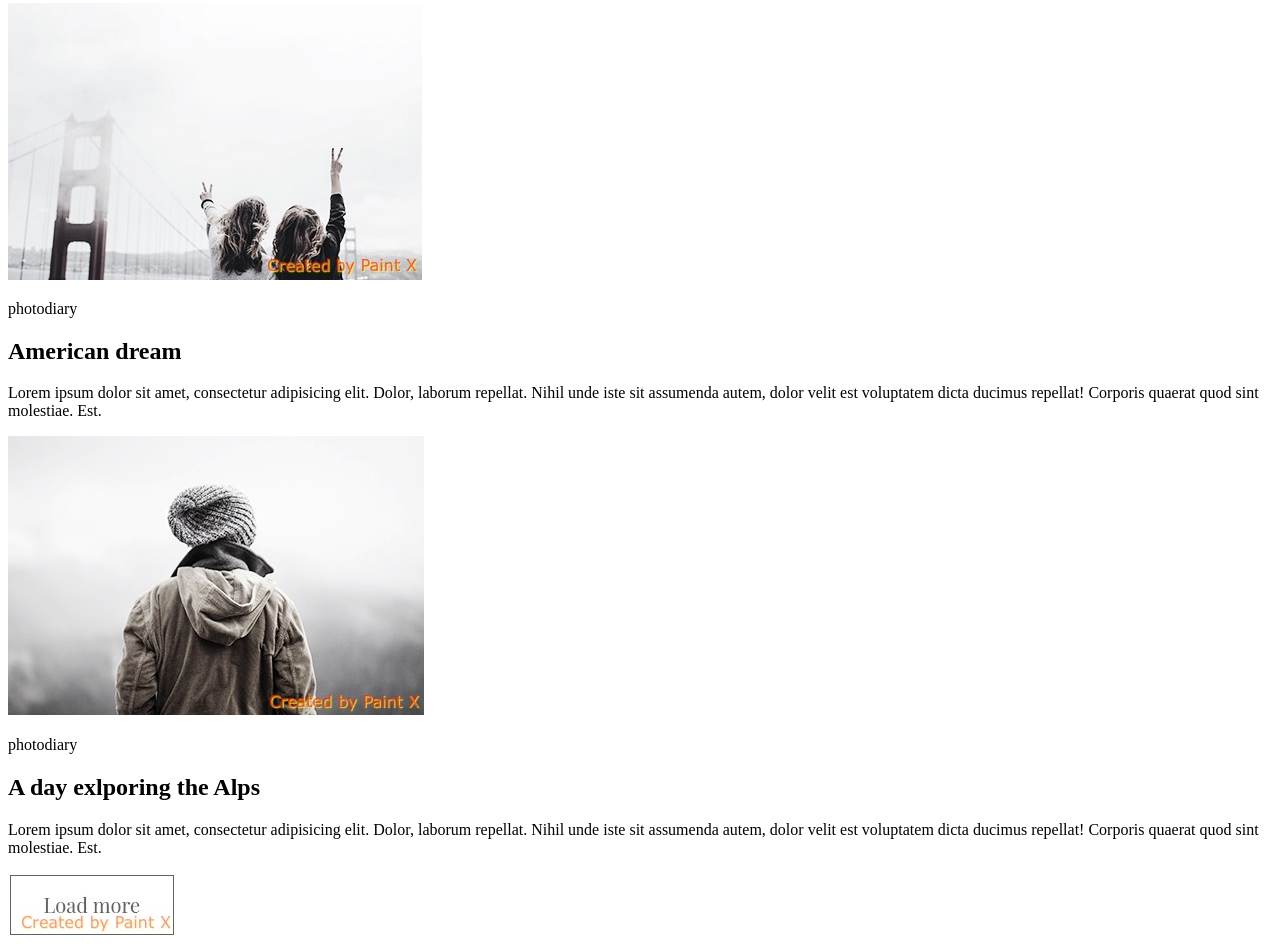
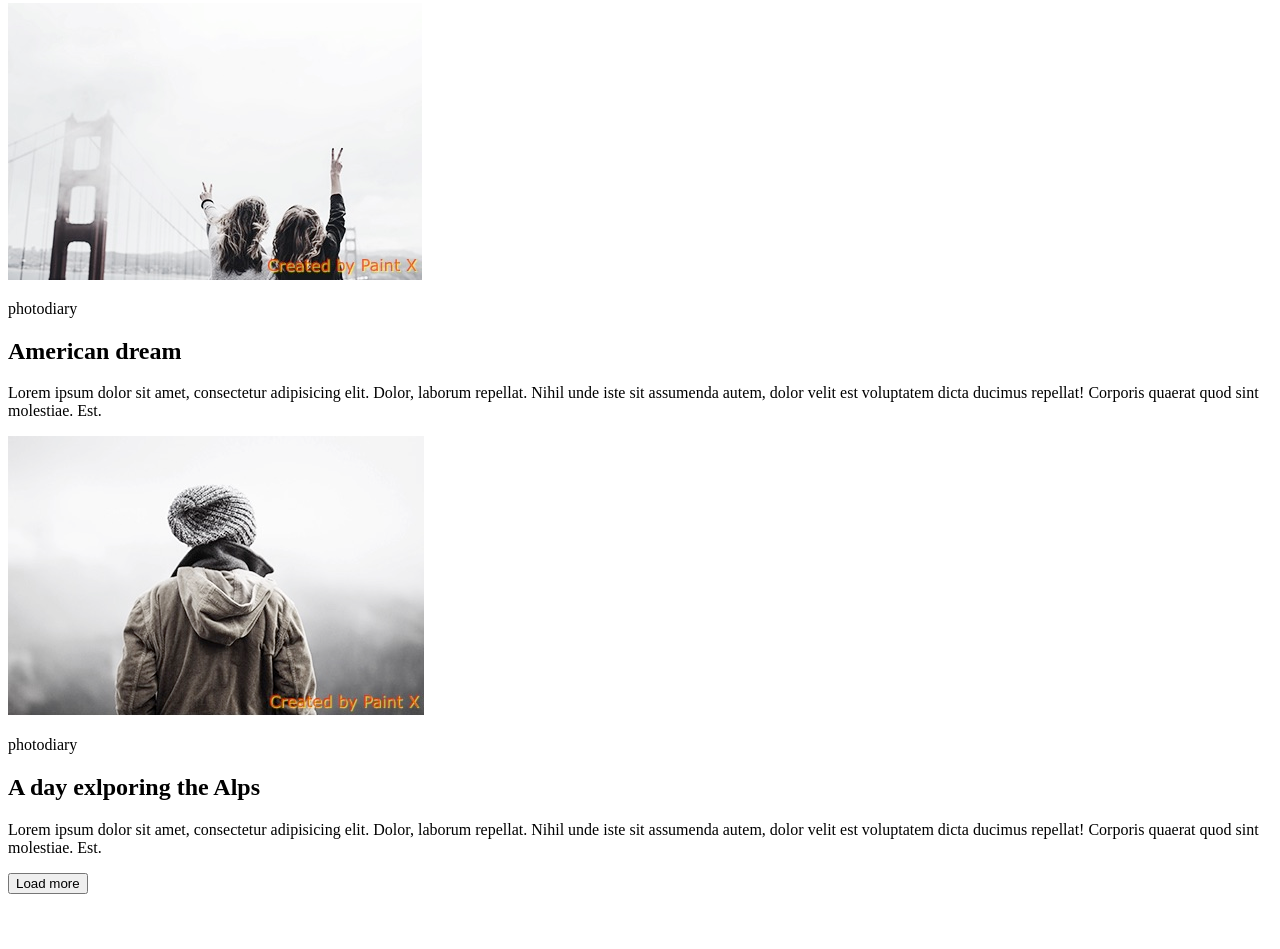
Before and after one commit to antonpivala/goit-fe-course, a plain HTML site: page module-01/index.html in a window 1280 px wide. Shown: the part 971-1920 px from the top of the page. After the commit the page ends 1873 px from the top, so only its background shows below. Drawn offline with Linux system fonts and the light colour scheme.

Commit message:
version2

```diff
--- a/module-01/index.html
+++ b/module-01/index.html
@@ -5,6 +5,8 @@
     <meta name="viewport" content="width=device-width, initial-scale=1.0">
     <meta http-equiv="X-UA-Compatible" content="ie=edge">
     <title>Homework1</title>
+</head>
+<body>
     <nav>
         <ul>
             <li><a href="#">lifestyle</a></li>
@@ -13,8 +15,7 @@
             <li><a href="#">travel</a></li>
         </ul>
     </nav>
-</head>
-<body>
+    <div>
         <img src="img/image1.jpg">
         <p>lifestyle</p>
         <h2>More than just a music festival</h2>
@@ -31,6 +32,7 @@
         <p>photodiary</p>
         <h2>A day exlporing the Alps</h2>
         <p>Lorem ipsum dolor sit amet, consectetur adipisicing elit. Dolor, laborum repellat. Nihil unde iste sit assumenda autem, dolor velit est voluptatem dicta ducimus repellat! Corporis quaerat quod sint molestiae. Est. </p>
-    <img src="img/image5.jpg">
+        <button>Load more</button>
+    </div>
 </body>
 </html>
```
Also changed, not shown: module-01/img/image5.jpg (deleted), 2 other files. Lines whose indentation alone changed are shown as unchanged.
